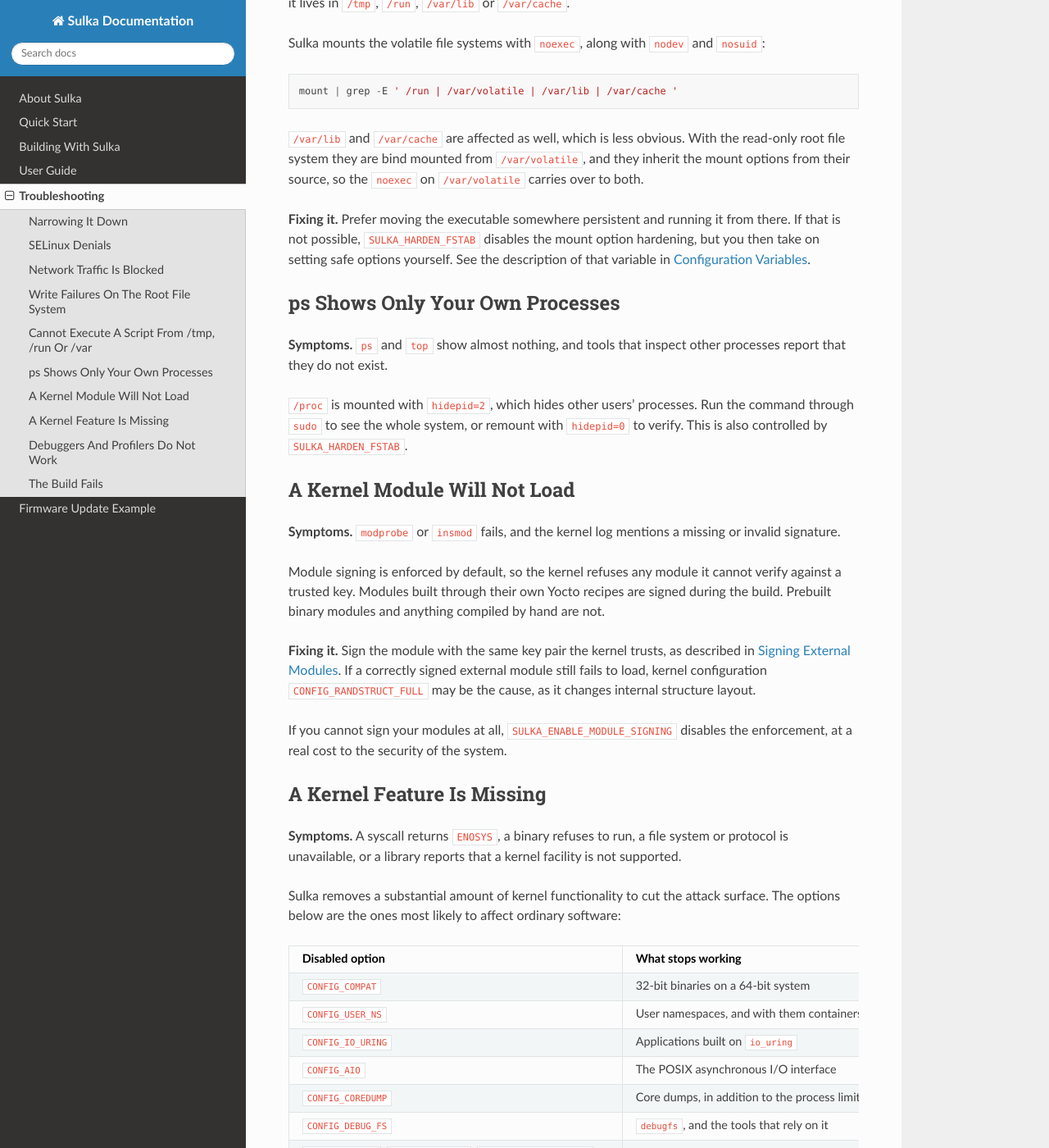
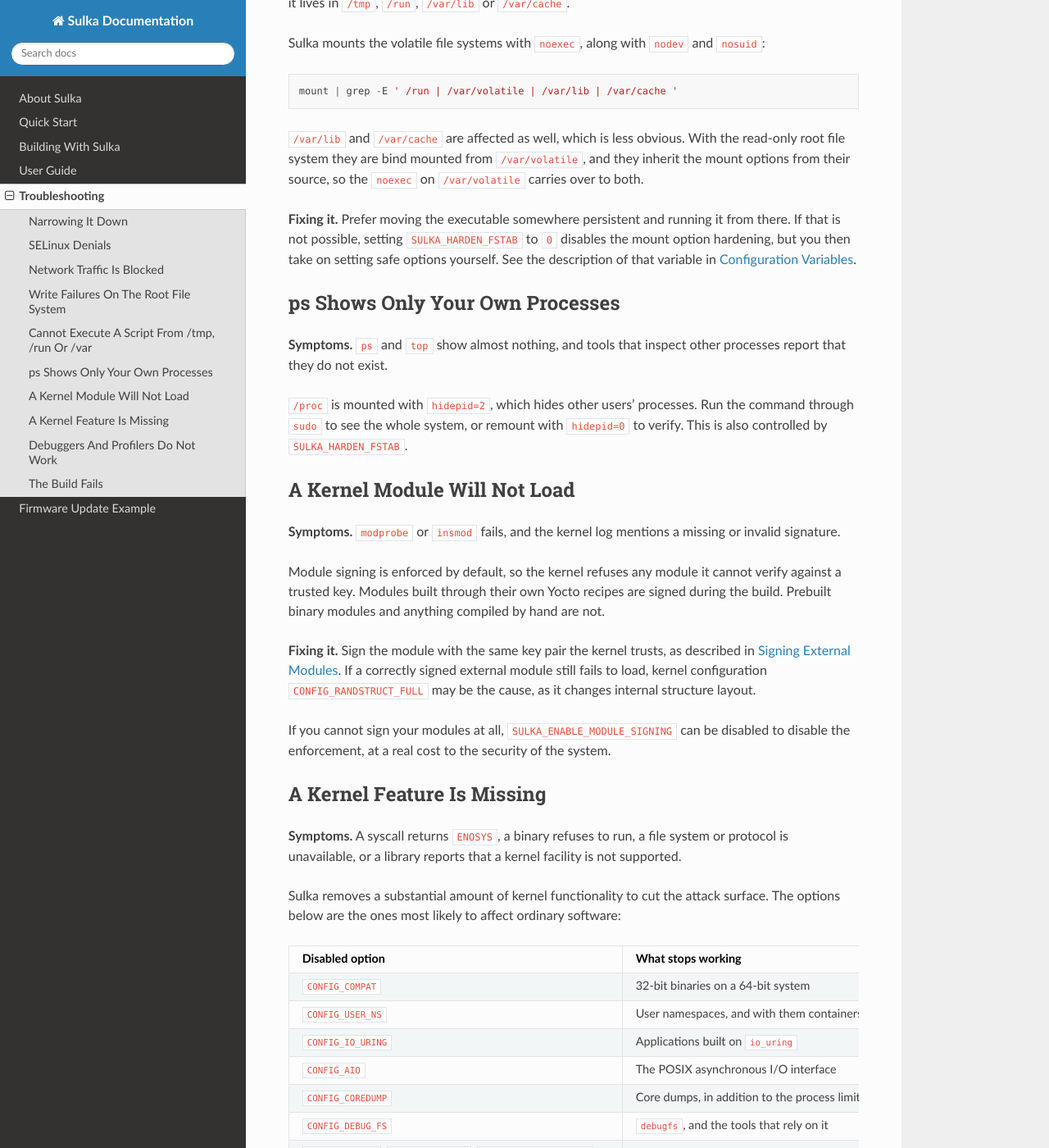
Before and after one commit to AltidSec/sulka-docs, a Sphinx documentation site: the page built from source/troubleshooting.rst, in a window 1280 px wide and 1400 px high, scrolled down 2559 px. Shown: the whole window at 82% size. Built offline with Sphinx 7.4.7 and the Read the Docs theme 3.1.0, drawn with Linux system fonts in a browser that asks for light colours.

Commit message:
Documentation fixes from overhaul review

```diff
--- a/source/building-with-sulka.rst
+++ b/source/building-with-sulka.rst
@@ -105,7 +105,7 @@
 Because your project is a fork, updating means merging the upstream kas Sulka repository into yours.
 The Raspberry Pi example is maintained this way, and its history contains the merge commits from each upstream release.
 
-A new Sulka release comes out roughly every four months.
+A new Sulka release comes out roughly every three months.
 Pin your build to a release tag rather than following a branch, so that updates happen when you choose.
 Review the changes before merging, as version increases signal configuration changes that need your attention.
 
--- a/source/troubleshooting.rst
+++ b/source/troubleshooting.rst
@@ -118,7 +118,7 @@
 With the read-only root file system they are bind mounted from ``/var/volatile``, and they inherit the mount options from their source, so the ``noexec`` on ``/var/volatile`` carries over to both.
 
 **Fixing it.** Prefer moving the executable somewhere persistent and running it from there.
-If that is not possible, ``SULKA_HARDEN_FSTAB`` disables the mount option hardening, but you then take on setting safe options yourself.
+If that is not possible, setting ``SULKA_HARDEN_FSTAB`` to ``0`` disables the mount option hardening, but you then take on setting safe options yourself.
 See the description of that variable in :ref:`Configuration Variables`.
 
 ps Shows Only Your Own Processes
@@ -142,7 +142,7 @@
 **Fixing it.** Sign the module with the same key pair the kernel trusts, as described in :ref:`Signing External Modules`.
 If a correctly signed external module still fails to load, kernel configuration ``CONFIG_RANDSTRUCT_FULL`` may be the cause, as it changes internal structure layout.
 
-If you cannot sign your modules at all, ``SULKA_ENABLE_MODULE_SIGNING`` disables the enforcement, at a real cost to the security of the system.
+If you cannot sign your modules at all, ``SULKA_ENABLE_MODULE_SIGNING`` can be disabled to disable the enforcement, at a real cost to the security of the system.
 
 A Kernel Feature Is Missing
 ***************************
--- a/source/user-guide.rst
+++ b/source/user-guide.rst
@@ -121,7 +121,7 @@
 An image that has an SSH server but no authorized key installed cannot be reached over SSH at all.
 See :ref:`Installing SSH Keys` for installing a key at build time.
 
-The remaining hardening is applied to both ``sshd_config`` and ``sshd_config_readonly``:
+In addition, the following hardening is applied to ``sshd`` configuration:
 
 * ``MaxAuthTries 3`` limits the authentication attempts allowed per connection.
 * ``MaxSessions 2`` limits the concurrent sessions per connection, down from the default of 10.
```
